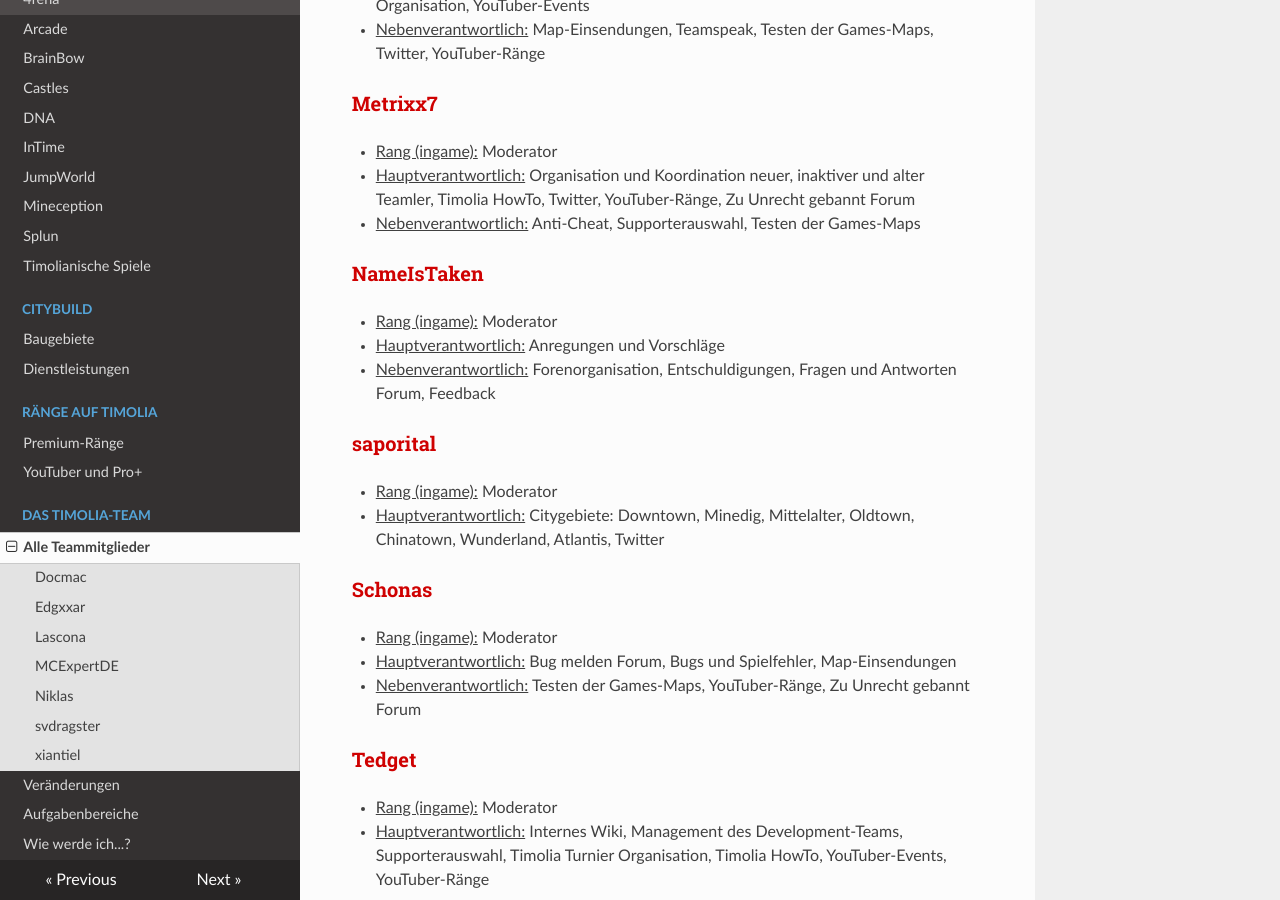
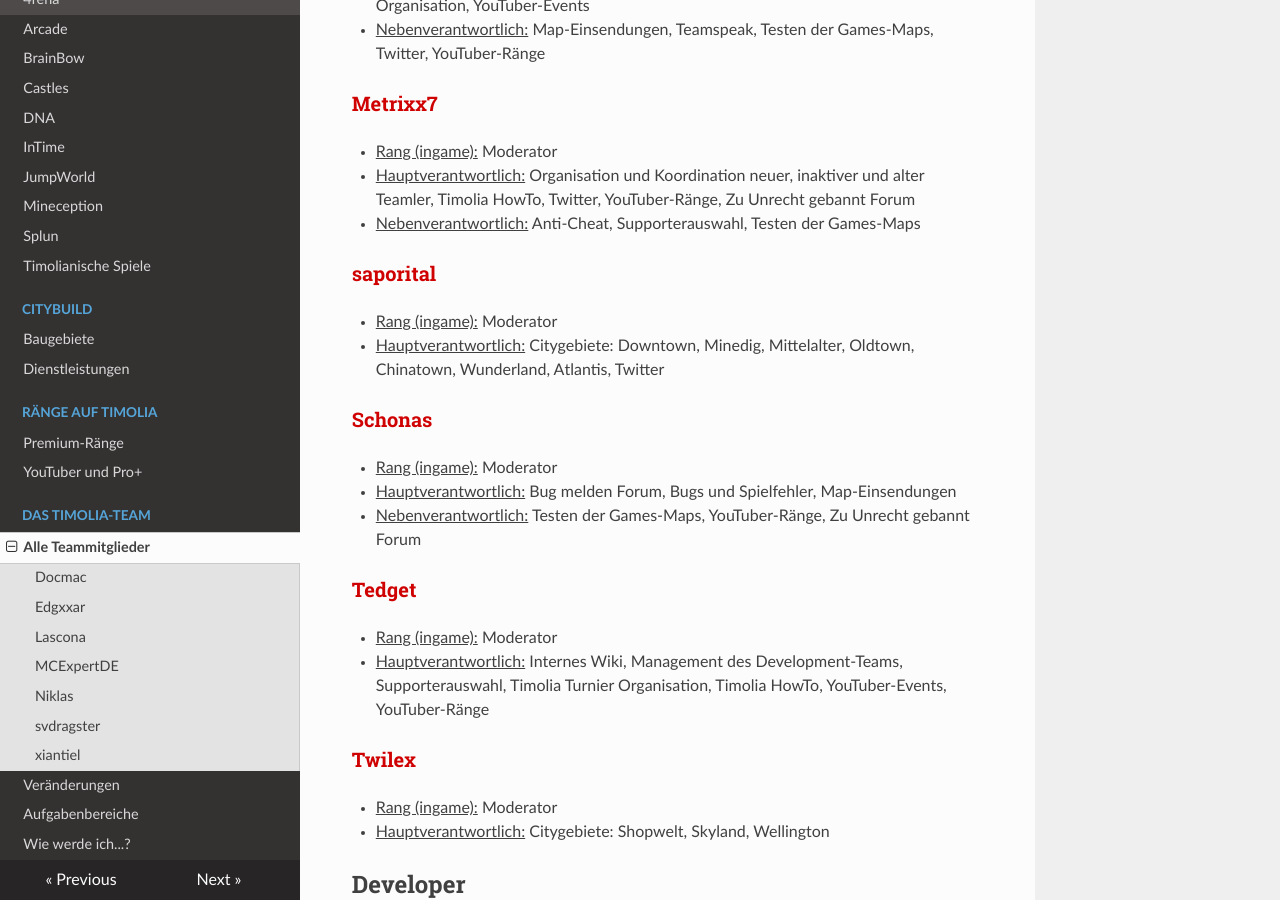
Before and after one commit to TimoliaDE/HowTo, an MkDocs documentation site: the page built from docs/team/members.md, in a window 1280 px wide and 900 px high, scrolled down 1869 px. Built offline with MkDocs 1.6.1, drawn with Linux system fonts in a browser that asks for light colours; nearby versions of some CDN libraries; old or Windows-style settings are respelled for this version of MkDocs; some of the changed text lies outside the part shown.

Commit message:
Update members.md

```diff
--- a/docs/team/members.md
+++ b/docs/team/members.md
@@ -61,11 +61,6 @@ Moderatoren koordinieren einzelne Projekte oder Bereiche auf Timolia und sorgen
 - <u>Hauptverantwortlich:</u> Organisation und Koordination neuer, inaktiver und alter Teamler, Timolia HowTo, Twitter, YouTuber-Ränge, Zu Unrecht gebannt Forum
 - <u>Nebenverantwortlich:</u> Anti-Cheat, Supporterauswahl, Testen der Games-Maps
 
-### <strong><span style="color:#CF0101">NameIsTaken</span></strong>
-- <u>Rang (ingame):</u> Moderator
-- <u>Hauptverantwortlich:</u> Anregungen und Vorschläge
-- <u>Nebenverantwortlich:</u> Forenorganisation, Entschuldigungen, Fragen und Antworten Forum, Feedback
-
 ### <strong><span style="color:#CF0101">saporital</span></strong>
 - <u>Rang (ingame):</u> Moderator
 - <u>Hauptverantwortlich:</u> Citygebiete: Downtown, Minedig, Mittelalter, Oldtown, Chinatown, Wunderland, Atlantis, Twitter
@@ -111,6 +106,10 @@ Sie kümmern sich um die Timolia-Plugins, entwickeln neue Features und Spielmodi
 ### <strong><span style="color:#007812">MCelements</span></strong>
 - <u>Rang (ingame):</u> Developer
 - <u>Hauptverantwortlich:</u> TeamSpeak
+
+### <strong><span style="color:#007812">NameIsTaken</span></strong>
+- <u>Rang (ingame):</u> Developer
+- <u>Nebenverantwortlich:</u> Forenorganisation
 
 ### <strong><span style="color:#007812">physanus</span></strong>
 - <u>Rang (ingame):</u> Developer
```
